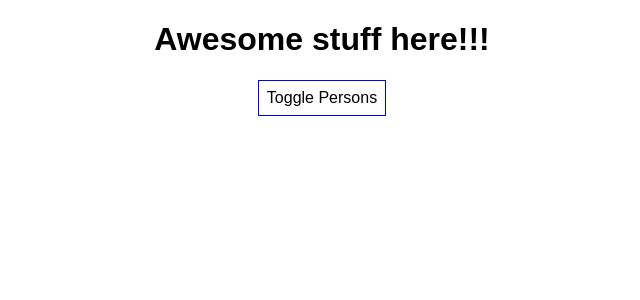
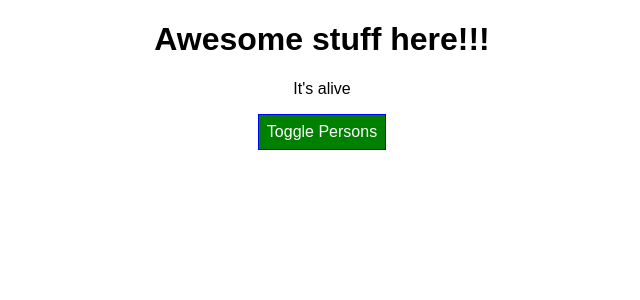
Before and after one commit to Krossmaskinen/udemy-react, a React (Create React App) app: page / in a window 1280 px wide. Shown: the top 300 px of the page, without its empty margins (318-958 px from the left). Built offline with nearby package versions, Linux system fonts and the light colour scheme.

Commit message:
- add dependency: radium - add stylings to App.css - add dynamic styling to App component

```diff
--- a/package.json
+++ b/package.json
@@ -3,6 +3,7 @@
   "version": "0.1.0",
   "private": true,
   "dependencies": {
+    "radium": "^0.24.1",
     "react": "^16.4.2",
     "react-dom": "^16.4.2",
     "react-scripts": "1.1.4"
--- a/src/App.css
+++ b/src/App.css
@@ -1,3 +1,11 @@
 .App {
   text-align: center;
 }
+
+.red {
+  color: red;
+}
+
+.bold {
+  font-weight: bold;
+}
--- a/src/App.js
+++ b/src/App.js
@@ -38,13 +38,14 @@ class App extends Component {
 
   render() {
     const style = {
-      backgroundColor: 'white',
+      backgroundColor: 'green',
       font: 'inherit',
+      color: 'white',
       border: '1px solid blue',
       padding: '8px',
       cursor: 'pointer'
     };
-
+    let classes = [];
     let persons = null;
 
     if (this.state.showPersons) {
@@ -65,11 +66,23 @@ class App extends Component {
           })}
         </div>
       );
+
+      style.backgroundColor = 'red';
     }
+
+    if (this.state.persons.length <= 2) {
+      classes.push('red');
+    }
+    if (this.state.persons.length <= 1) {
+      classes.push('bold');
+    }
+
+    classes = classes.join(' ');
 
     return (
       <div className="App">
         <h1>Awesome stuff here!!!</h1>
+        <p className={classes}>It's alive</p>
         <button
           style={style}
           onClick={this.togglePersonsHandler}>Toggle Persons</button>
```
Also changed, not shown: 1 other file (tests, documents, lock files or other folders).
